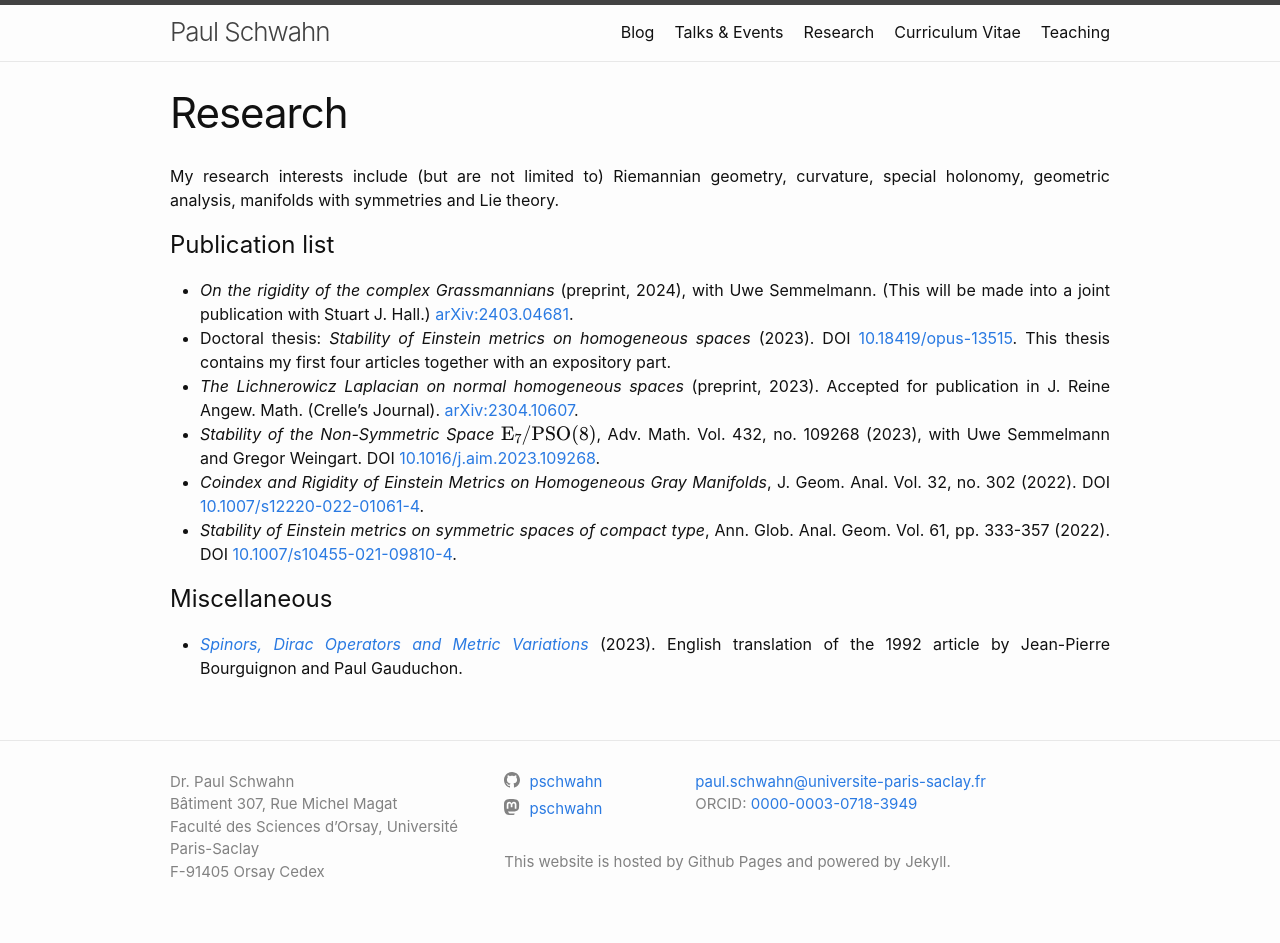
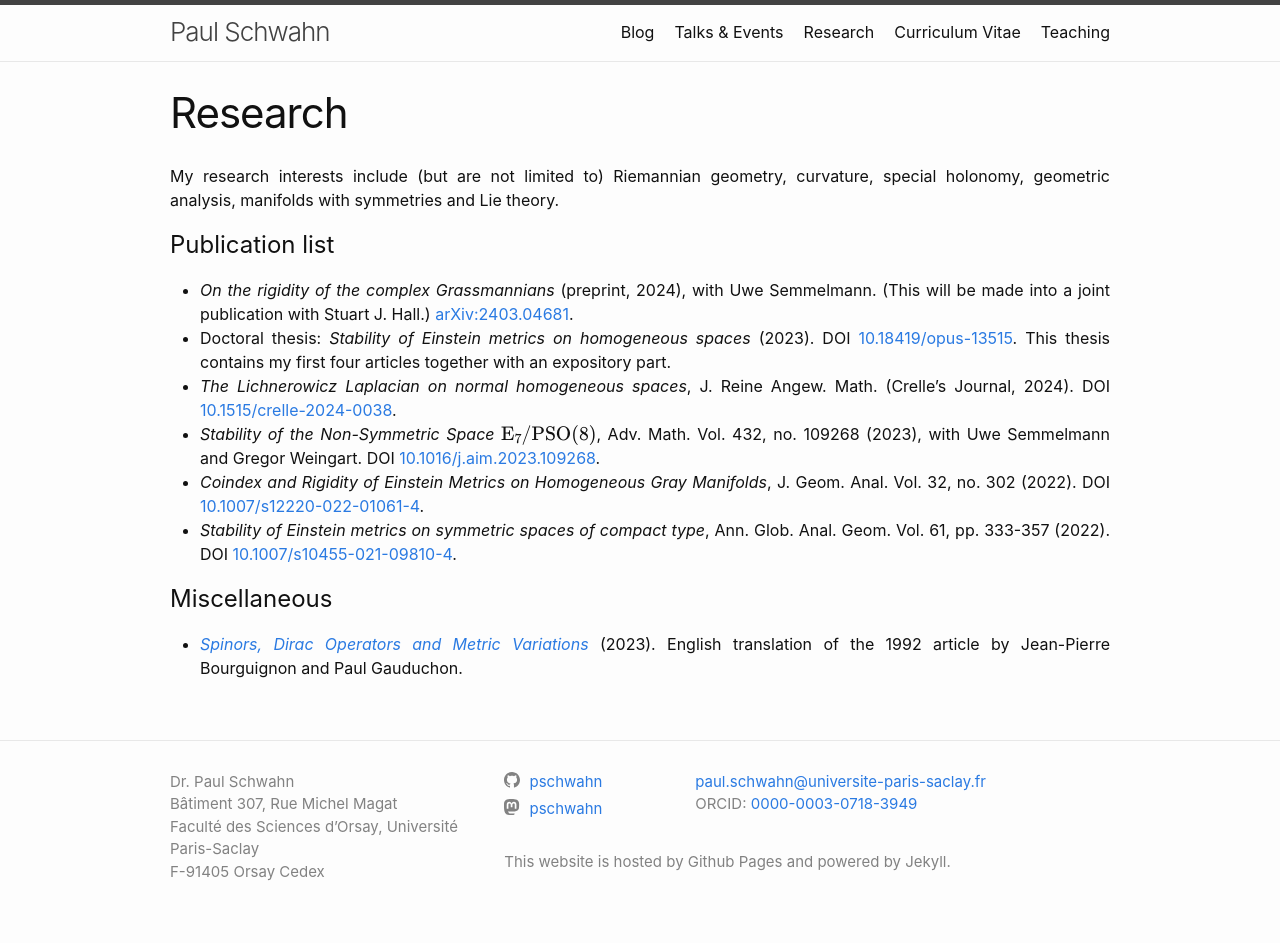
Before and after one commit to PSchwahn/PSchwahn.github.io, a Jekyll site: the page built from publications.markdown, in a window 1280 px wide. Built offline with Jekyll 4.4.1, drawn with Linux system fonts in a browser that asks for light colours; some web fonts are replaced.

Commit message:
update publist

```diff
--- a/publications.markdown
+++ b/publications.markdown
@@ -9,7 +9,7 @@ My research interests include (but are not limited to) Riemannian geometry, curv
 
 * _On the rigidity of the complex Grassmannians_ (preprint, 2024), with Uwe Semmelmann. (This will be made into a joint publication with Stuart J. Hall.) [arXiv:2403.04681](https://arxiv.org/abs/2403.04681).
 * Doctoral thesis: _Stability of Einstein metrics on homogeneous spaces_ (2023). DOI [10.18419/opus-13515](http://dx.doi.org/10.18419/opus-13515). This thesis contains my first four articles together with an expository part.
-* _The Lichnerowicz Laplacian on normal homogeneous spaces_ (preprint, 2023). Accepted for publication in J. Reine Angew. Math. (Crelle's Journal). [arXiv:2304.10607](https://arxiv.org/abs/2304.10607).
+* _The Lichnerowicz Laplacian on normal homogeneous spaces_, J. Reine Angew. Math. (Crelle's Journal, 2024). DOI [10.1515/crelle-2024-0038](https://doi.org/10.1515/crelle-2024-0038).
 * _Stability of the Non-Symmetric Space $$\mathrm{E}_7/\mathrm{PSO}(8)$$_, Adv. Math. Vol. 432, no. 109268 (2023), with Uwe Semmelmann and Gregor Weingart. DOI [10.1016/j.aim.2023.109268](https://doi.org/10.1016/j.aim.2023.109268).
 * _Coindex and Rigidity of Einstein Metrics on Homogeneous Gray Manifolds_, J. Geom. Anal. Vol. 32, no. 302 (2022). DOI [10.1007/s12220-022-01061-4](https://doi.org/10.1007/s12220-022-01061-4).
 * _Stability of Einstein metrics on symmetric spaces of compact type_, Ann. Glob. Anal. Geom. Vol. 61, pp. 333-357 (2022). DOI [10.1007/s10455-021-09810-4](https://doi.org/10.1007/s10455-021-09810-4).
```
